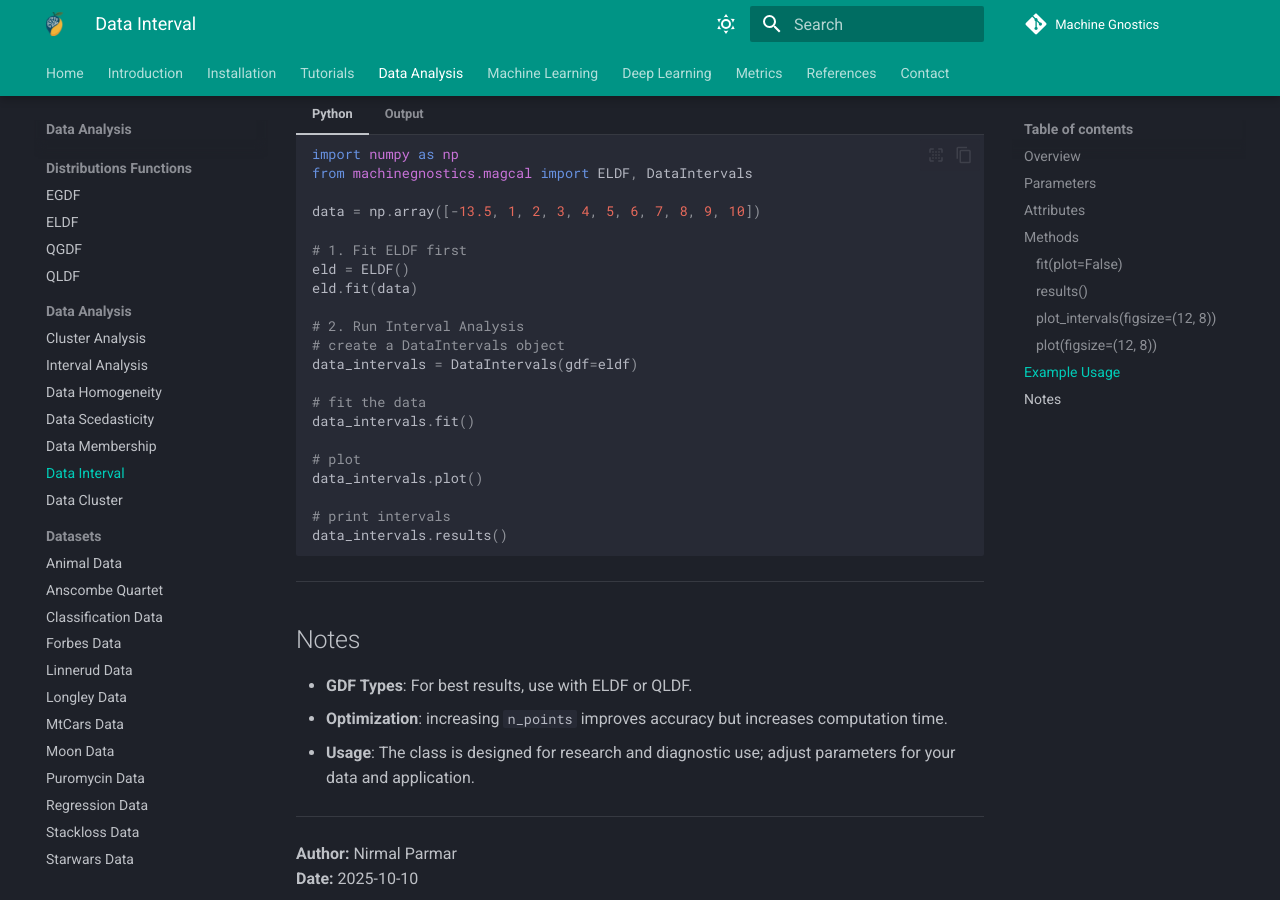
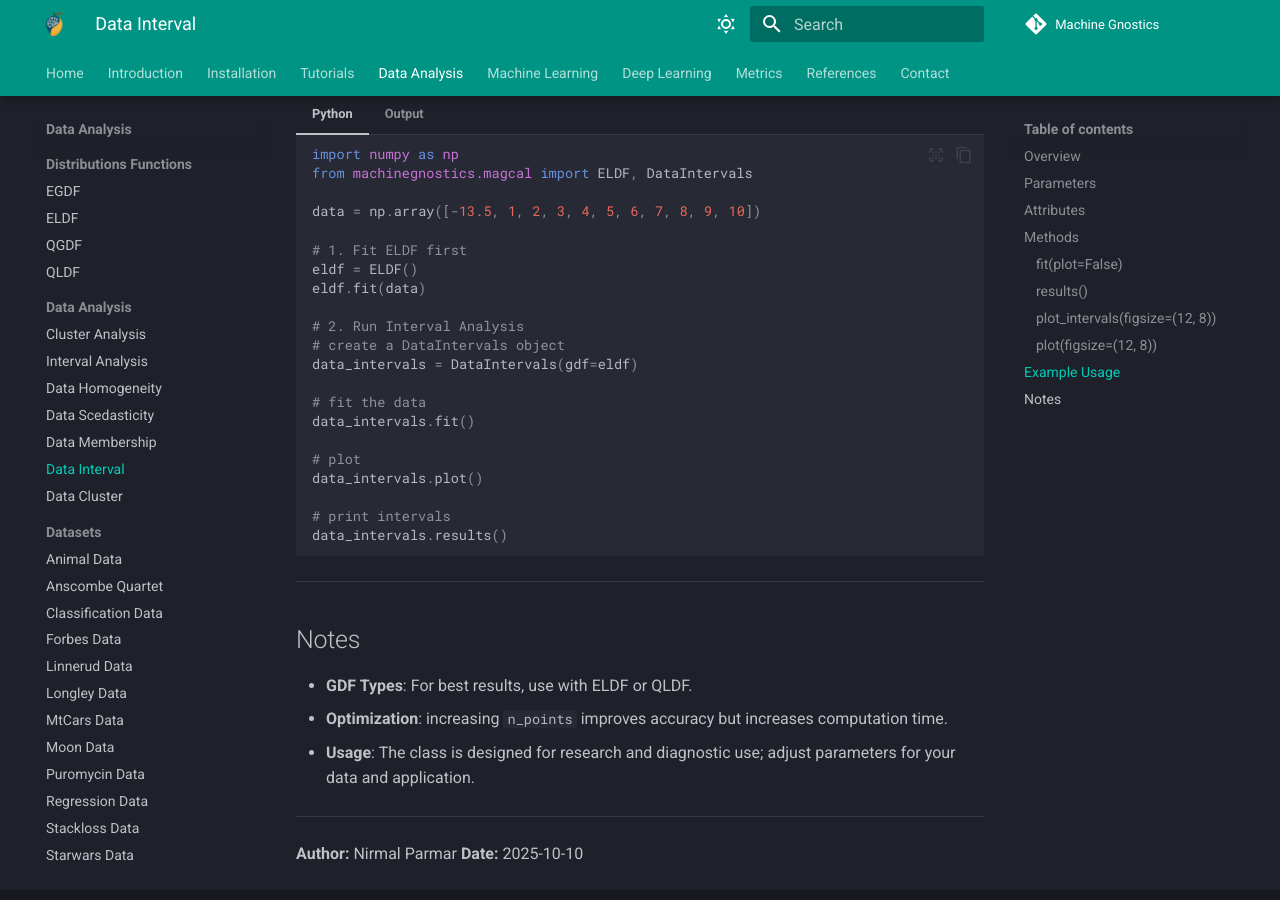
Before and after one commit to MachineGnostics/machinegnostics, an MkDocs documentation site: the page built from docs/da/data_interval.md, in a window 1280 px wide and 900 px high, scrolled down 3304 px. Built offline with MkDocs 1.6.1 and Material for MkDocs 9.7.7, drawn with Linux system fonts in a browser that asks for light colours; plug-ins that fetch from the network failed and are left out; comment, search, counter and statistics services are not loaded; the version menu is left out.

Commit message:
minor fix in the webpage

```diff
--- a/docs/da/data_interval.md
+++ b/docs/da/data_interval.md
@@ -20,21 +20,21 @@ DataIntervals is designed for advanced interval analysis in scientific, engineer
 
 ## Parameters
 
-| Parameter                  | Type                | Default | Description                                                     |
-| -------------------------- | ------------------- | ------- | --------------------------------------------------------------- |
-| `gdf`                      | ELDF/EGDF/QLDF/QGDF | -       | Fitted GDF (Gnostics Distribution Function) object.             |
-| `n_points`                 | int                 | 10      | Number of search points for interval estimation.                |
-| `dense_zone_fraction`      | float               | 0.4     | Fraction of the search domain near Z0 to search densely.        |
-| `dense_points_fraction`    | float               | 0.7     | Fraction of points allocated to the dense zone.                 |
-| `convergence_window`       | int                 | 15      | Number of points in the moving window for convergence.          |
-| `convergence_threshold`    | float               | 1e-6    | Threshold for standard deviation of Z0 in convergence window.   |
-| `min_search_points`        | int                 | 30      | Minimum number of search points before checking convergence.    |
-| `boundary_margin_factor`   | float               | 0.001   | Margin factor to avoid searching exactly at the boundaries.     |
-| `extrema_search_tolerance` | float               | 1e-6    | Tolerance for detecting extrema in Z0 variation.                |
-| `gnostic_filter`           | bool                | False   | If True, apply gnostic clustering to filter outlier Z0 values.  |
-| `catch`                    | bool                | True    | If True, catch and store warnings/errors internally.            |
-| `verbose`                  | bool                | False   | If True, print detailed progress and diagnostics.               |
-| `flush`                    | bool                | False   | If True, flush memory after fitting to save resources.          |
+| Parameter                    | Type                | Default | Description                                                    |
+| ---------------------------- | ------------------- | ------- | -------------------------------------------------------------- |
+| `gdf`                      | ELDF/EGDF/QLDF/QGDF | -       | Fitted GDF (Gnostics Distribution Function) object.            |
+| `n_points`                 | int                 | 10      | Number of search points for interval estimation.               |
+| `dense_zone_fraction`      | float               | 0.4     | Fraction of the search domain near Z0 to search densely.       |
+| `dense_points_fraction`    | float               | 0.7     | Fraction of points allocated to the dense zone.                |
+| `convergence_window`       | int                 | 15      | Number of points in the moving window for convergence.         |
+| `convergence_threshold`    | float               | 1e-6    | Threshold for standard deviation of Z0 in convergence window.  |
+| `min_search_points`        | int                 | 30      | Minimum number of search points before checking convergence.   |
+| `boundary_margin_factor`   | float               | 0.001   | Margin factor to avoid searching exactly at the boundaries.    |
+| `extrema_search_tolerance` | float               | 1e-6    | Tolerance for detecting extrema in Z0 variation.               |
+| `gnostic_filter`           | bool                | False   | If True, apply gnostic clustering to filter outlier Z0 values. |
+| `catch`                    | bool                | True    | If True, catch and store warnings/errors internally.           |
+| `verbose`                  | bool                | False   | If True, print detailed progress and diagnostics.              |
+| `flush`                    | bool                | False   | If True, flush memory after fitting to save resources.         |
 
 ---
 
@@ -118,8 +118,8 @@ None
     data = np.array([-13.5, 1, 2, 3, 4, 5, 6, 7, 8, 9, 10])
 
     # 1. Fit ELDF first
-    eld = ELDF()
-    eld.fit(data)
+    eldf = ELDF()
+    eldf.fit(data)
 
     # 2. Run Interval Analysis
     # create a DataIntervals object
```
Also changed, not shown: docs/da/qgdf.md (+1 -0 lines), docs/da/qldf.md (+2 -0 lines), docs/installation.md (+1 -1 lines), docs/models/cart/dt_reg.md (+3 -0 lines), docs/da/image/qgdf/1774047025610.png (added), docs/da/image/qldf/1774047113781.png (added), docs/da/image/qldf/1774047115283.png (added).
